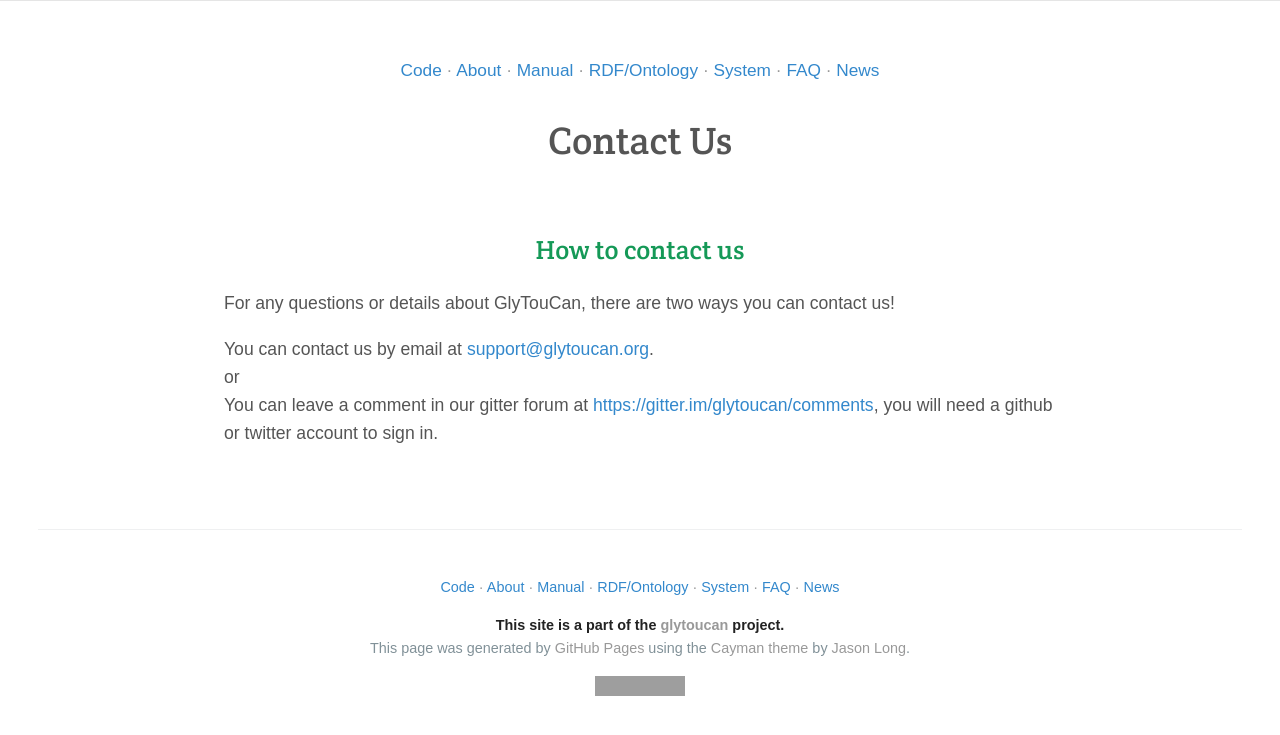
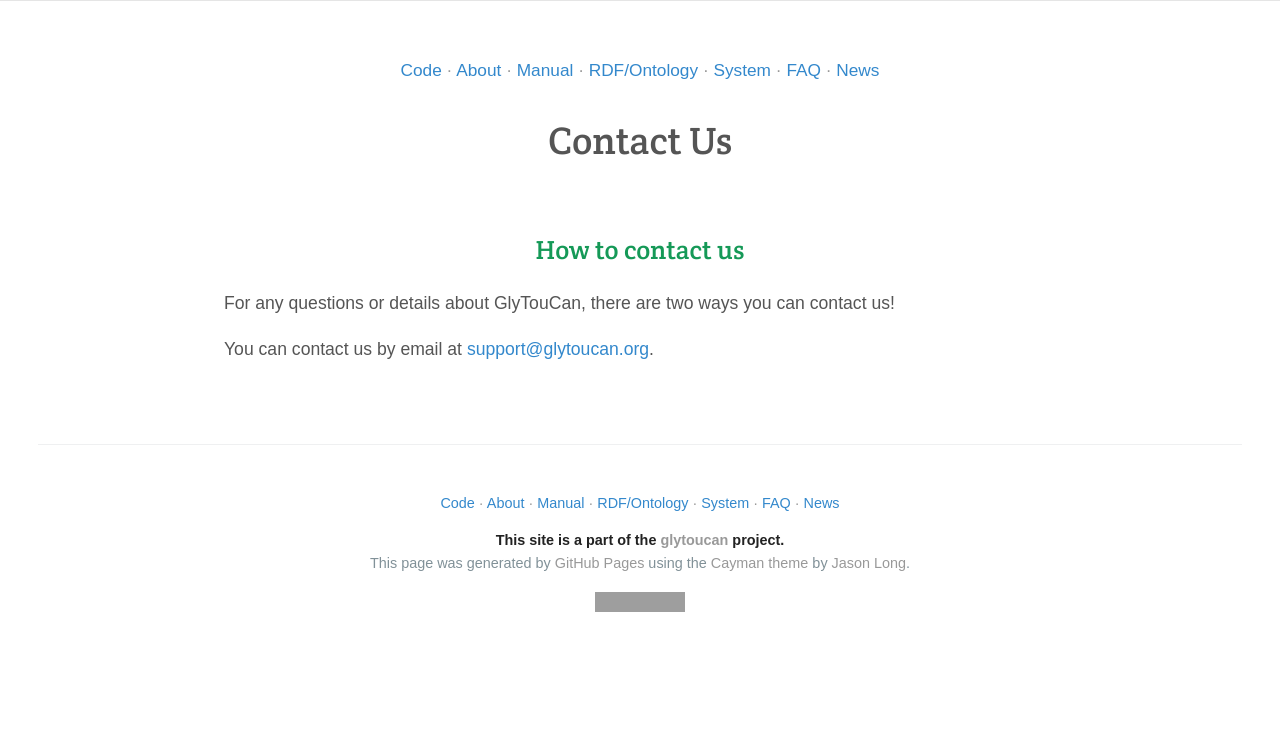
Before and after one commit to glytoucan/glytoucan, a Jekyll site: the page built from contact/index.md, in a window 1280 px wide. Shown: the top 735 px of the page. Built offline with Jekyll 4.4.1, drawn with Linux system fonts in a browser that asks for light colours; nearby versions of some CDN libraries; grey boxes are pictures that could not be loaded.

```diff
--- a/contact/index.md
+++ b/contact/index.md
@@ -7,5 +7,3 @@
 For any questions or details about GlyTouCan, there are two ways you can contact us!
 
 You can contact us by email at <support@glytoucan.org>.
-or
-You can leave a comment in our gitter forum at <https://gitter.im/glytoucan/comments>, you will need a github or twitter account to sign in.
```
